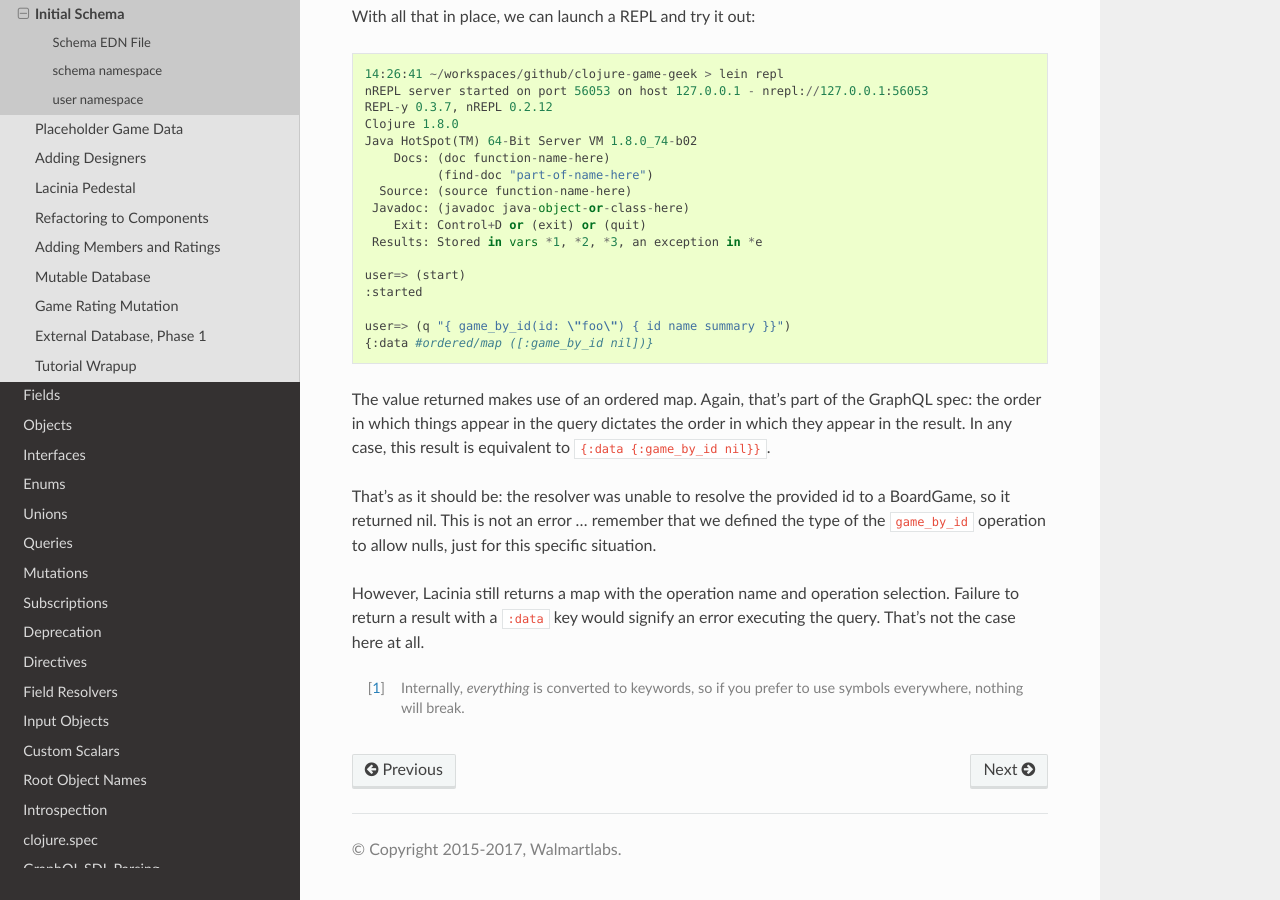
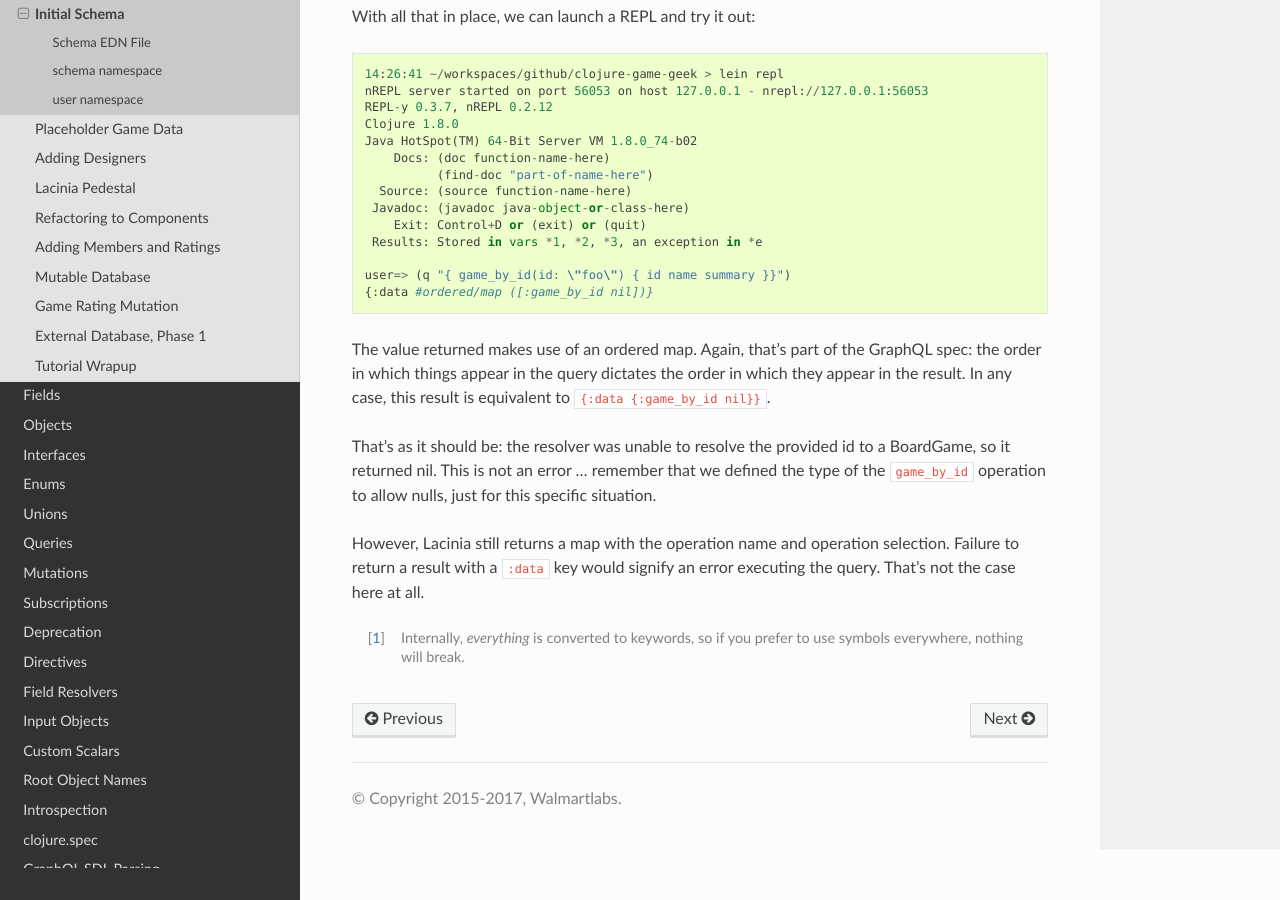
Before and after one commit to walmartlabs/lacinia, a Sphinx documentation site: the page built from docs/tutorial/init-schema.rst, in a window 1280 px wide and 900 px high, scrolled down 2798 px. Built offline with Sphinx 7.4.7 and the Read the Docs theme 2.0.0, drawn with Linux system fonts in a browser that asks for light colours.

Commit message:
call to non-existing start function removed
When following the tutorial, the start function does not exist yet, nor is it necessary to run the query.

```diff
--- a/docs/tutorial/init-schema.rst
+++ b/docs/tutorial/init-schema.rst
@@ -139,9 +139,6 @@ With all that in place, we can launch a REPL and try it out::
       Exit: Control+D or (exit) or (quit)
    Results: Stored in vars *1, *2, *3, an exception in *e
 
-  user=> (start)
-  :started
-
   user=> (q "{ game_by_id(id: \"foo\") { id name summary }}")
   {:data #ordered/map ([:game_by_id nil])}
 
```
